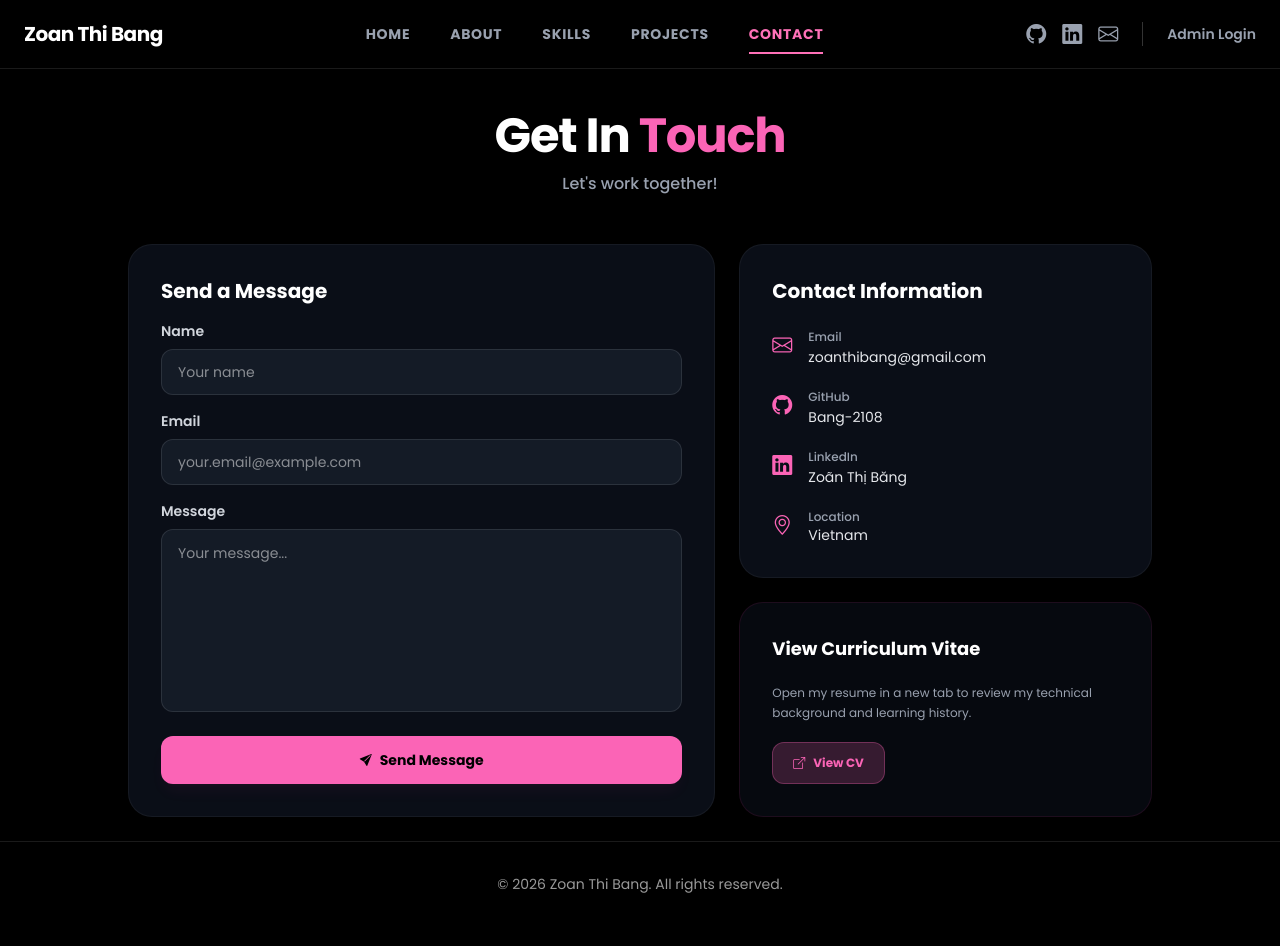
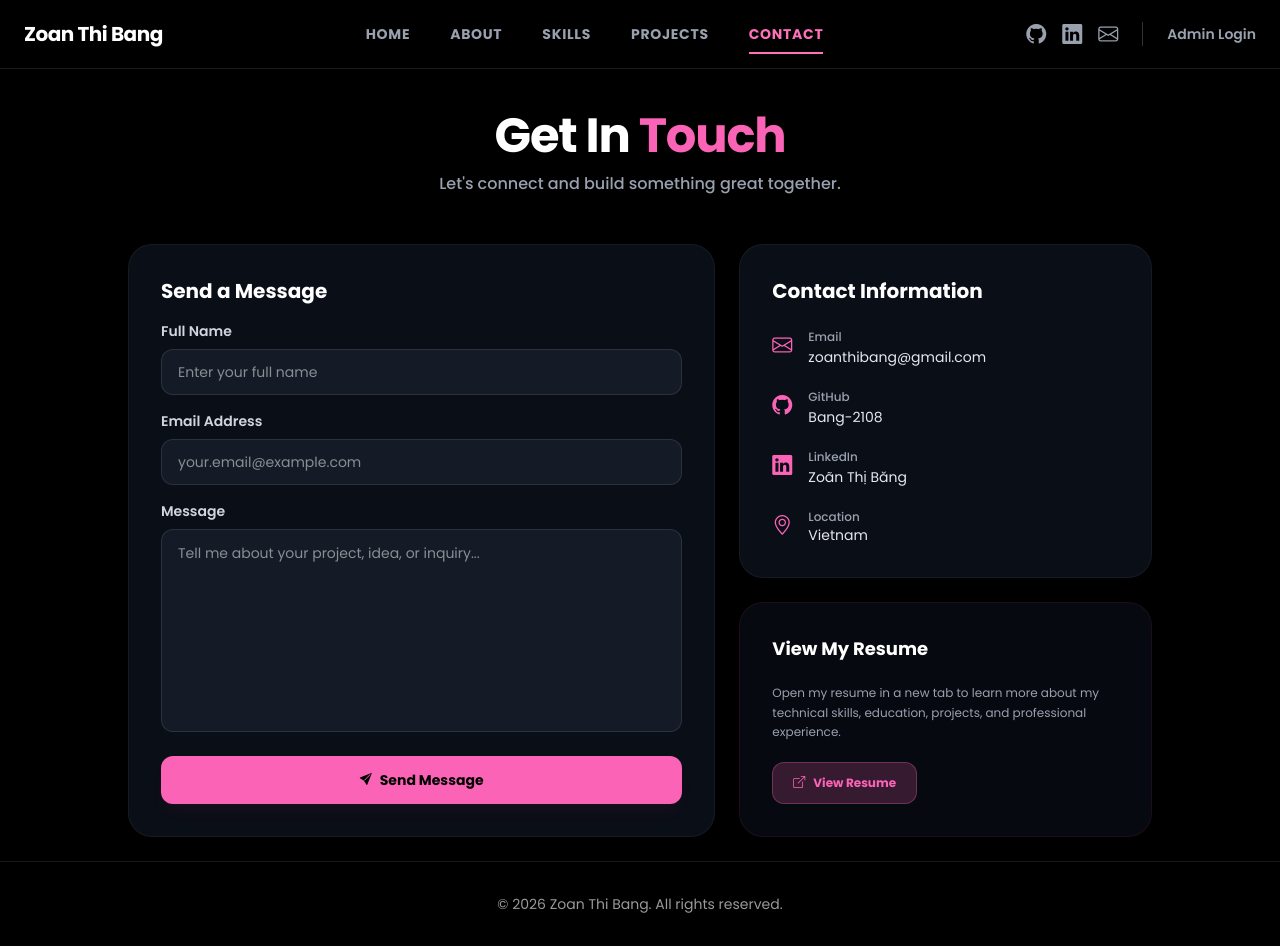
Before and after one commit to Bang-2108/fe-nextjs-ciiclo, a Next.js app: page /contact in a window 1280 px wide. Built offline with nearby package versions, Linux system fonts and the light colour scheme; no server answers.

Commit message:
feat: connect contact page with API

```diff
--- a/src/app/contact/page.tsx
+++ b/src/app/contact/page.tsx
@@ -19,6 +19,7 @@ export default function ContactPage() {
         console.error('Failed to load profile for contact page:', err);
       }
     };
+
     loadProfile();
   }, []);
 
@@ -26,15 +27,28 @@ export default function ContactPage() {
     e.preventDefault();
     setIsSubmitting(true);
     setStatus(null);
+
     try {
       await portfolioService.sendContactMessage({
         ...form,
-        subject: 'Contact from Portfolio Website'
+        subject: 'Contact from Portfolio Website',
       });
-      setStatus({ success: true, msg: 'Tin nhắn đã được gửi thành công!' });
-      setForm({ name: '', email: '', message: '' });
+
+      setStatus({
+        success: true,
+        msg: 'Thank you for reaching out! Your message has been sent successfully.',
+      });
+
+      setForm({
+        name: '',
+        email: '',
+        message: '',
+      });
     } catch (err) {
-      setStatus({ success: false, msg: 'Gửi tin nhắn thất bại. Vui lòng thử lại!' });
+      setStatus({
+        success: false,
+        msg: 'Unable to send your message at the moment. Please try again later.',
+      });
     } finally {
       setIsSubmitting(false);
     }
@@ -44,13 +58,14 @@ export default function ContactPage() {
     if (profile?.cv_path) {
       window.open(profile.cv_path, '_blank');
     } else {
-      alert('The CV is currently being updated!');
+      alert('The resume is currently being updated.');
     }
   };
 
-  const emailData = (profile as any)?.email || 'zoanthibang@gmail.com';
+  const emailData = profile?.email || 'zoanthibang@gmail.com';
   const githubLink = 'https://github.com/Bang-2108/';
-  const linkedinLink = 'https://www.linkedin.com/in/zo%C3%A3n-th%E1%BB%8B-b%C4%83ng-v135798642/';
+  const linkedinLink =
+    'https://www.linkedin.com/in/zo%C3%A3n-th%E1%BB%8B-b%C4%83ng-v135798642/';
 
   return (
     <div className="min-h-screen bg-black text-white p-6 pt-28 flex flex-col items-center">
@@ -58,116 +73,210 @@ export default function ContactPage() {
         <h1 className="text-4xl md:text-5xl font-bold mb-3 tracking-tight">
           Get In <span className="text-pink-400">Touch</span>
         </h1>
-        <p className="text-gray-400 font-medium">Let's work together!</p>
+        <p className="text-gray-400 font-medium">
+          Let's connect and build something great together.
+        </p>
       </div>
+
       <div className="max-w-5xl w-full grid grid-cols-1 md:grid-cols-12 gap-6 items-stretch">
         <div className="md:col-span-7 bg-[#111827]/60 border border-white/5 rounded-3xl p-6 md:p-8 shadow-xl flex flex-col h-full">
-          <h2 className="text-xl font-bold text-white mb-4">Send a Message</h2>
+          <h2 className="text-xl font-bold text-white mb-4">
+            Send a Message
+          </h2>
+
           {status && (
-            <div className={`p-3.5 rounded-xl text-center text-xs font-semibold border mb-4 ${
-              status.success ? 'bg-green-500/10 border-green-500/20 text-green-400' : 'bg-red-500/10 border-red-500/20 text-red-400'
-            }`}>
+            <div
+              className={`p-3.5 rounded-xl text-center text-xs font-semibold border mb-4 ${
+                status.success
+                  ? 'bg-green-500/10 border-green-500/20 text-green-400'
+                  : 'bg-red-500/10 border-red-500/20 text-red-400'
+              }`}
+            >
               {status.msg}
             </div>
           )}
-          <form onSubmit={handleSubmit} className="flex-1 flex flex-col gap-4">
+
+          <form
+            onSubmit={handleSubmit}
+            className="flex-1 flex flex-col gap-4"
+          >
             <div>
-              <label className="block text-sm font-semibold text-gray-300 mb-2">Name</label>
+              <label className="block text-sm font-semibold text-gray-300 mb-2">
+                Full Name
+              </label>
+
               <input
-                type="text" required value={form.name}
-                onChange={e => setForm({...form, name: e.target.value})}
+                type="text"
+                required
+                value={form.name}
+                onChange={(e) =>
+                  setForm({
+                    ...form,
+                    name: e.target.value,
+                  })
+                }
                 className="w-full bg-[#1f2937]/50 border border-white/10 rounded-xl px-4 py-3 text-white text-sm focus:outline-none focus:border-pink-500/50 transition-colors"
-                placeholder="Your name"
+                placeholder="Enter your full name"
               />
             </div>
+
             <div>
-              <label className="block text-sm font-semibold text-gray-300 mb-2">Email</label>
+              <label className="block text-sm font-semibold text-gray-300 mb-2">
+                Email Address
+              </label>
+
               <input
-                type="email" required value={form.email}
-                onChange={e => setForm({...form, email: e.target.value})}
+                type="email"
+                required
+                value={form.email}
+                onChange={(e) =>
+                  setForm({
+                    ...form,
+                    email: e.target.value,
+                  })
+                }
                 className="w-full bg-[#1f2937]/50 border border-white/10 rounded-xl px-4 py-3 text-white text-sm focus:outline-none focus:border-pink-500/50 transition-colors"
                 placeholder="your.email@example.com"
               />
             </div>
+
             <div className="flex-1 flex flex-col min-h-[160px]">
-              <label className="block text-sm font-semibold text-gray-300 mb-2">Message</label>
+              <label className="block text-sm font-semibold text-gray-300 mb-2">
+                Message
+              </label>
+
               <textarea
-                required value={form.message}
-                onChange={e => setForm({...form, message: e.target.value})}
+                required
+                value={form.message}
+                onChange={(e) =>
+                  setForm({
+                    ...form,
+                    message: e.target.value,
+                  })
+                }
                 className="w-full flex-1 bg-[#1f2937]/50 border border-white/10 rounded-xl px-4 py-3 text-white text-sm focus:outline-none focus:border-pink-500/50 transition-colors resize-none leading-relaxed"
-                placeholder="Your message..."
-              ></textarea>
+                placeholder="Tell me about your project, idea, or inquiry..."
+              />
             </div>
+
             <button
-              type="submit" disabled={isSubmitting}
+              type="submit"
+              disabled={isSubmitting}
               className="w-full bg-pink-400 hover:bg-pink-500 disabled:opacity-50 text-black font-bold py-3.5 rounded-xl text-sm transition-all flex items-center justify-center gap-2 shadow-lg shadow-pink-500/5 cursor-pointer mt-2"
             >
               {isSubmitting ? (
-                <div className="animate-spin rounded-full h-4 w-4 border-b-2 border-black"></div>
+                <div className="animate-spin rounded-full h-4 w-4 border-b-2 border-black" />
               ) : (
                 <>
-                  <i className="bi bi-send-fill text-xs"></i> Send Message
+                  <i className="bi bi-send-fill text-xs"></i>
+                  Send Message
                 </>
               )}
             </button>
           </form>
         </div>
+
         <div className="md:col-span-5 flex flex-col gap-6 justify-between">
           <div className="bg-[#111827]/60 border border-white/5 rounded-3xl p-6 md:p-8 shadow-xl space-y-6 flex-1">
-            <h2 className="text-xl font-bold text-white">Contact Information</h2>
+            <h2 className="text-xl font-bold text-white">
+              Contact Information
+            </h2>
+
             <div className="space-y-5">
               <div className="flex items-start gap-4">
                 <div className="text-pink-400 text-xl pt-0.5">
                   <i className="bi bi-envelope"></i>
                 </div>
+
                 <div>
-                  <div className="text-xs text-gray-400 font-medium">Email</div>
-                  <a href={`mailto:${emailData}`} className="text-sm text-gray-200 hover:text-white hover:underline transition-colors">{emailData}</a>
+                  <div className="text-xs text-gray-400 font-medium">
+                    Email
+                  </div>
+
+                  <a
+                    href={`mailto:${emailData}`}
+                    className="text-sm text-gray-200 hover:text-white hover:underline transition-colors"
+                  >
+                    {emailData}
+                  </a>
                 </div>
               </div>
+
               <div className="flex items-start gap-4">
                 <div className="text-pink-400 text-xl pt-0.5">
                   <i className="bi bi-github"></i>
                 </div>
+
                 <div>
-                  <div className="text-xs text-gray-400 font-medium">GitHub</div>
-                  <a href={githubLink} target="_blank" rel="noopener noreferrer" className="text-sm text-gray-200 hover:text-white hover:underline transition-colors">
+                  <div className="text-xs text-gray-400 font-medium">
+                    GitHub
+                  </div>
+
+                  <a
+                    href={githubLink}
+                    target="_blank"
+                    rel="noopener noreferrer"
+                    className="text-sm text-gray-200 hover:text-white hover:underline transition-colors"
+                  >
                     Bang-2108
                   </a>
                 </div>
               </div>
+
               <div className="flex items-start gap-4">
                 <div className="text-pink-400 text-xl pt-0.5">
                   <i className="bi bi-linkedin"></i>
                 </div>
+
                 <div>
-                  <div className="text-xs text-gray-400 font-medium">LinkedIn</div>
-                  <a href={linkedinLink} target="_blank" rel="noopener noreferrer" className="text-sm text-gray-200 hover:text-white hover:underline transition-colors">
+                  <div className="text-xs text-gray-400 font-medium">
+                    LinkedIn
+                  </div>
+
+                  <a
+                    href={linkedinLink}
+                    target="_blank"
+                    rel="noopener noreferrer"
+                    className="text-sm text-gray-200 hover:text-white hover:underline transition-colors"
+                  >
                     Zoãn Thị Băng
                   </a>
                 </div>
               </div>
+
               <div className="flex items-start gap-4">
                 <div className="text-pink-400 text-xl pt-0.5">
                   <i className="bi bi-geo-alt"></i>
                 </div>
+
                 <div>
-                  <div className="text-xs text-gray-400 font-medium">Location</div>
-                  <div className="text-sm text-gray-200">Vietnam</div>
+                  <div className="text-xs text-gray-400 font-medium">
+                    Location
+                  </div>
+                  <div className="text-sm text-gray-200">
+                    Vietnam
+                  </div>
                 </div>
               </div>
             </div>
           </div>
+
           <div className="bg-[#111827]/40 border border-pink-500/10 rounded-3xl p-6 md:p-8 shadow-xl space-y-5">
-            <h2 className="text-lg font-bold text-white">View Curriculum Vitae</h2>
+            <h2 className="text-lg font-bold text-white">
+              View My Resume
+            </h2>
+
             <p className="text-xs text-gray-400 leading-relaxed">
-              Open my resume in a new tab to review my technical background and learning history.
+              Open my resume in a new tab to learn more about my technical
+              skills, education, projects, and professional experience.
             </p>
+
             <button
               onClick={handleViewCV}
               className="bg-pink-400/20 text-pink-400 hover:bg-pink-400 hover:text-black border border-pink-400/30 text-xs font-bold px-5 py-3 rounded-xl transition-all flex items-center gap-2 cursor-pointer w-full justify-center md:w-auto"
             >
-              <i className="bi bi-box-arrow-up-right"></i> View CV
+              <i className="bi bi-box-arrow-up-right"></i>
+              View Resume
             </button>
           </div>
         </div>
--- a/src/types/index.ts
+++ b/src/types/index.ts
@@ -1,6 +1,7 @@
 export interface Profile {
   id: number;
   name: string;
+  email: string;
   role: string;
   bio: string;
   education: string;
```
